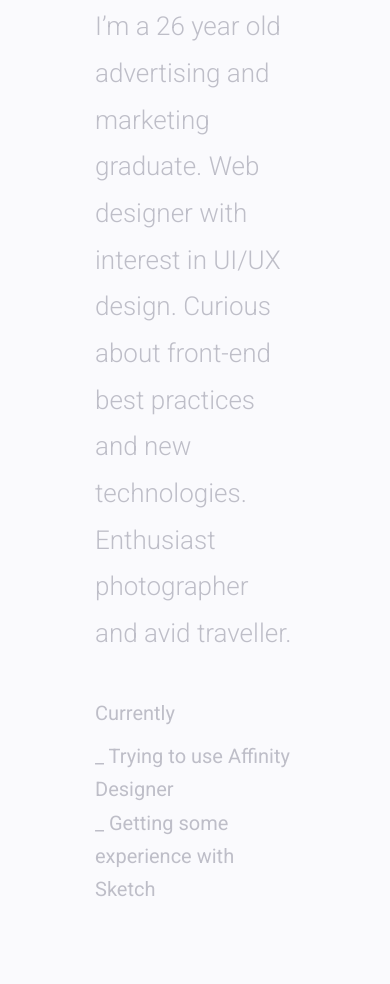
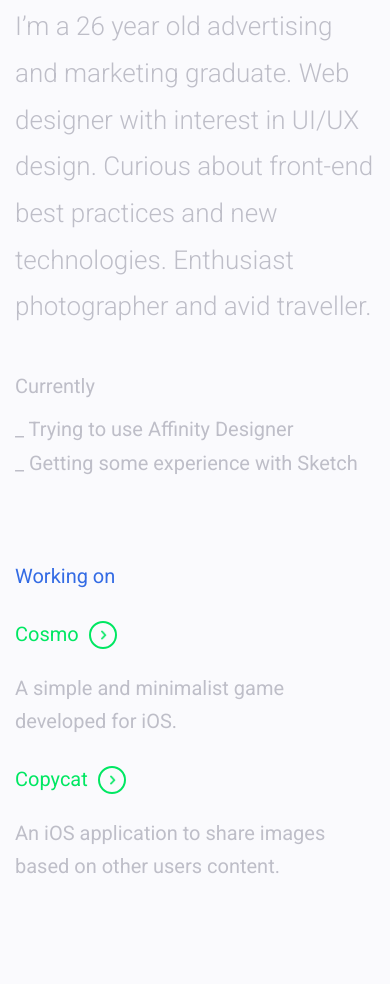
Before and after one commit to moisespio/rasera, a plain HTML site: page index.html in a window 390 px wide. Shown: the part 994-1978 px from the top of the page. Drawn offline with Linux system fonts and the light colour scheme.

Commit message:
Padding fixed

```diff
--- a/sources/styles/sections/_media.scss
+++ b/sources/styles/sections/_media.scss
@@ -28,7 +28,7 @@
     /* About & Works */
 
     #about {
-        padding: 100px 80px 40px;
+        padding: 100px 0 40px;
         h4 {
             margin: 40px 0 10px;
         }
@@ -37,7 +37,7 @@
         }
     }
     #works {
-        padding: 40px 80px 100px;
+        padding: 40px 0 100px;
         a, p {
             margin: 0 0 20px;
         }
```
Also changed, not shown: public/styles/main.css.
